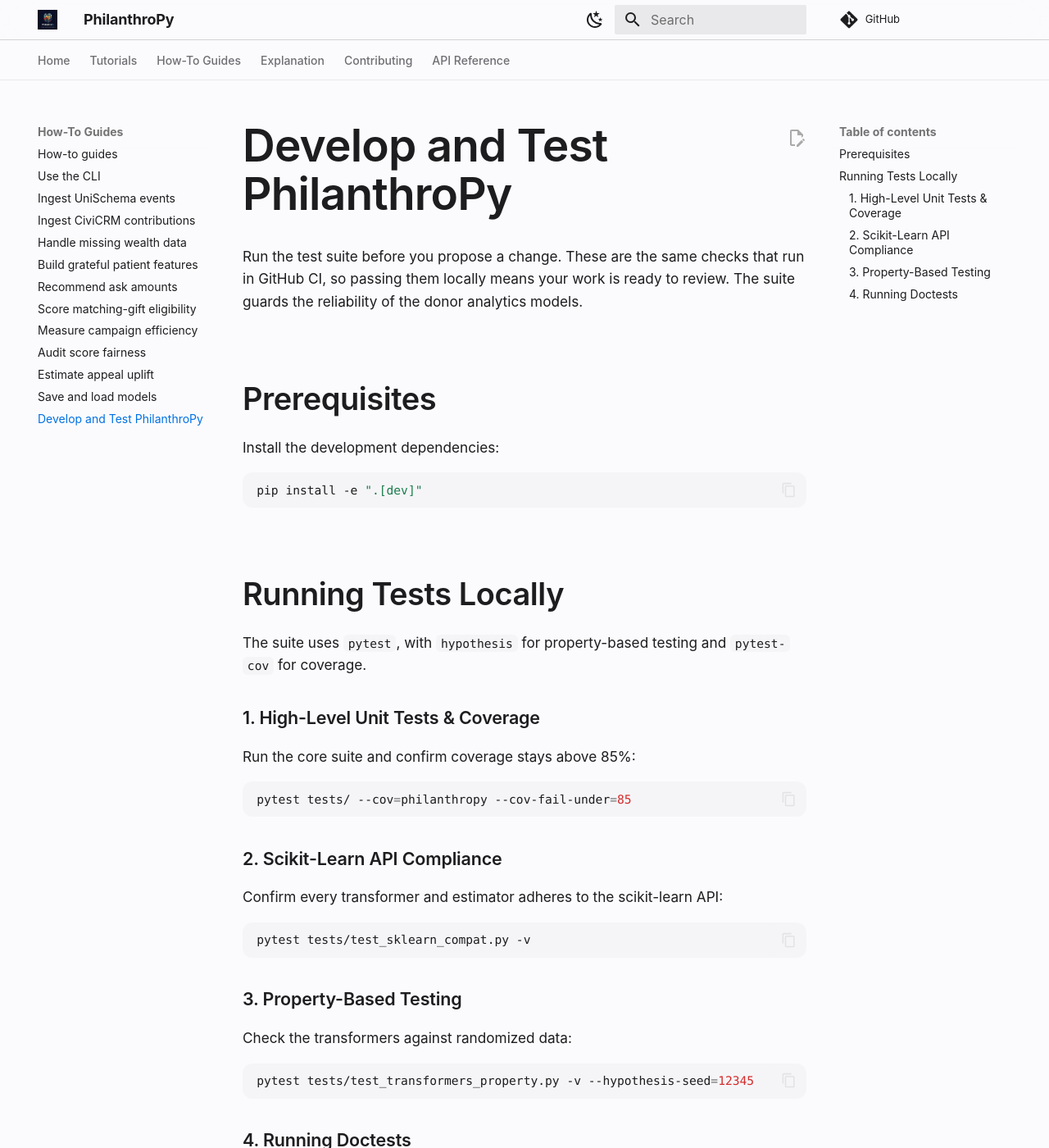
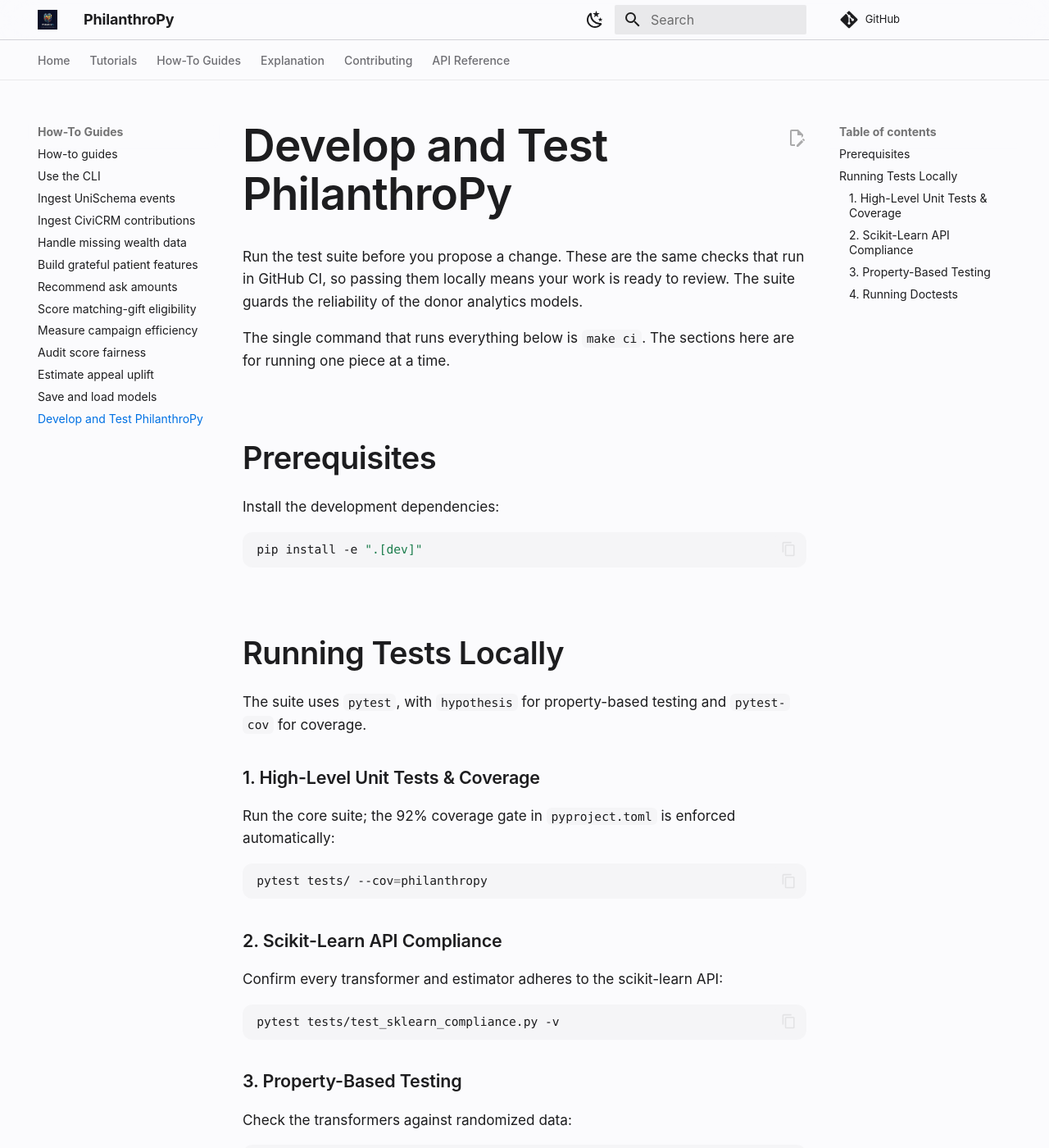
Before and after one commit to PhilanthroPy-Project/PhilanthroPy, an MkDocs documentation site: the page built from docs/how-to/develop_and_test.md, in a window 1280 px wide and 1400 px high. Shown: the whole window at 82% size. Built offline with MkDocs 1.6.1 and Material for MkDocs 9.7.7, drawn with Linux system fonts in a browser that asks for light colours; comment, search, counter and statistics services are not loaded; some of the changed text lies outside the part shown.

Commit message:
docs: fix develop and test commands

````diff
--- a/docs/how-to/develop_and_test.md
+++ b/docs/how-to/develop_and_test.md
@@ -1,6 +1,8 @@
 # Develop and Test PhilanthroPy
 
 Run the test suite before you propose a change. These are the same checks that run in GitHub CI, so passing them locally means your work is ready to review. The suite guards the reliability of the donor analytics models.
+
+The single command that runs everything below is `make ci`. The sections here are for running one piece at a time.
 
 ## Prerequisites
 
@@ -16,10 +18,10 @@ The suite uses `pytest`, with `hypothesis` for property-based testing and `pytes
 
 ### 1. High-Level Unit Tests & Coverage
 
-Run the core suite and confirm coverage stays above 85%:
+Run the core suite; the 92% coverage gate in `pyproject.toml` is enforced automatically:
 
 ```bash
-pytest tests/ --cov=philanthropy --cov-fail-under=85
+pytest tests/ --cov=philanthropy
 ```
 
 ### 2. Scikit-Learn API Compliance
@@ -27,7 +29,7 @@ pytest tests/ --cov=philanthropy --cov-fail-under=85
 Confirm every transformer and estimator adheres to the scikit-learn API:
 
 ```bash
-pytest tests/test_sklearn_compat.py -v
+pytest tests/test_sklearn_compliance.py -v
 ```
 
 ### 3. Property-Based Testing
@@ -35,7 +37,7 @@ pytest tests/test_sklearn_compat.py -v
 Check the transformers against randomized data:
 
 ```bash
-pytest tests/test_transformers_property.py -v --hypothesis-seed=12345
+pytest tests/test_properties.py -v --hypothesis-seed=12345
 ```
 
 ### 4. Running Doctests
````
